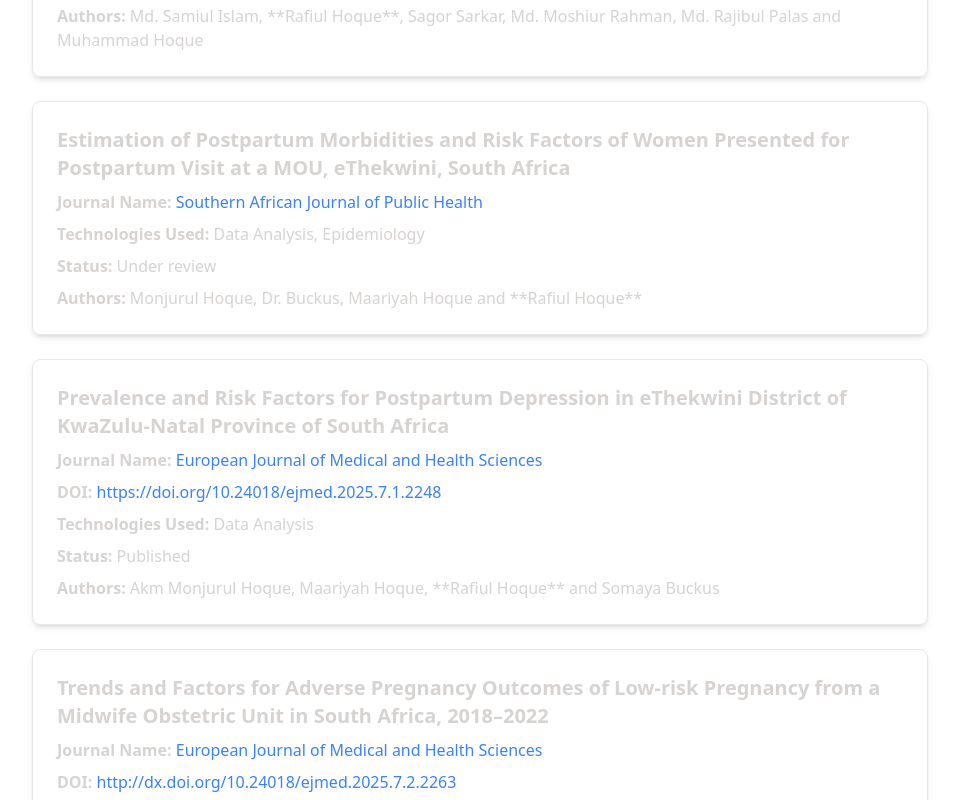
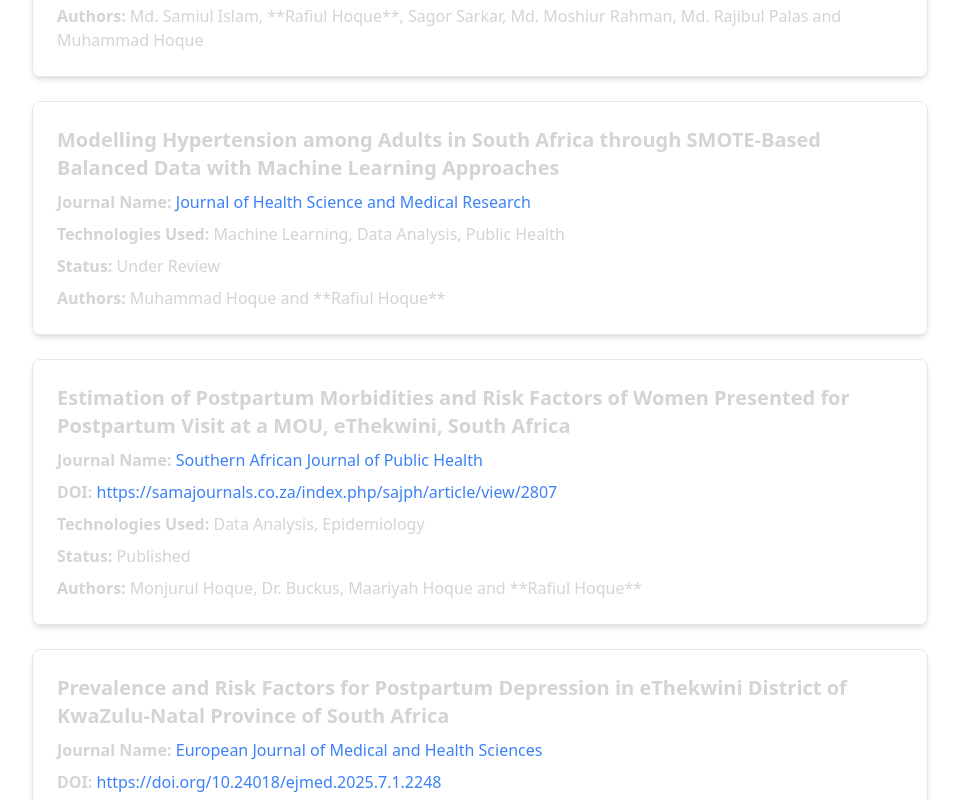
Before and after one commit to hoque21/Rafiul-Hoque, a React (Vite) app: page / in a window 1280 px wide. Shown: the part 4340-5140 px from the top of the page, without its empty margins (160-1119 px from the left). Built offline with nearby package versions, Linux system fonts and the light colour scheme; the HTML template or start-up script is replaced by a standard one.

Commit message:
Publication

```diff
--- a/src/constants/index.js
+++ b/src/constants/index.js
@@ -56,11 +56,23 @@ export const PUBLICATION = [
     year: 2025
   },
   {
+  title: `Modelling Hypertension among Adults in South Africa through SMOTE-Based Balanced Data with Machine Learning Approaches`,
+  journalName: 'Journal of Health Science and Medical Research',
+  technologies: ["Machine Learning", "Data Analysis", "Public Health"],
+  manuscriptId: "JHSMR-2025-1129",
+  status: 'Under Review',
+  authors: [
+    "Muhammad Hoque", "**Rafiul Hoque**"
+  ],
+  year: 2025
+},
+  {
     title: `Estimation of Postpartum Morbidities and Risk Factors of Women Presented for Postpartum Visit at a MOU, eThekwini, South Africa`,
     journalName: 'Southern African Journal of Public Health',
     journalLink: 'https://samajournals.co.za/index.php/sajph',
+    doi : "https://samajournals.co.za/index.php/sajph/article/view/2807",
     technologies: ["Data Analysis", "Epidemiology"],
-    status: 'Under review',
+    status: 'Published',
     authors: ["Monjurul Hoque", "Dr. Buckus", "Maariyah Hoque", "**Rafiul Hoque**"],
     year: 2025
   },
@@ -93,7 +105,8 @@ export const PUBLICATION = [
     title: `The Risk Factors for Neonatal Deaths: An Audit of Neonatal Care - A Retrospective Cross-sectional Study`,
     journalName: 'European Journal of Medical and Health Sciences',
     technologies: ["Data Analysis", "Public Health"],
-    status: 'Accepted',
+    doi: " http://dx.doi.org/10.24018/ejmed.2025.7.3.2283",
+    status: 'Published',
     authors: [
       "Akm Monjurul Hoque", "Maariyah Hoque", "**Rafiul Hoque**",
       "Mir Anwar", "Somaya Buckus"
```
